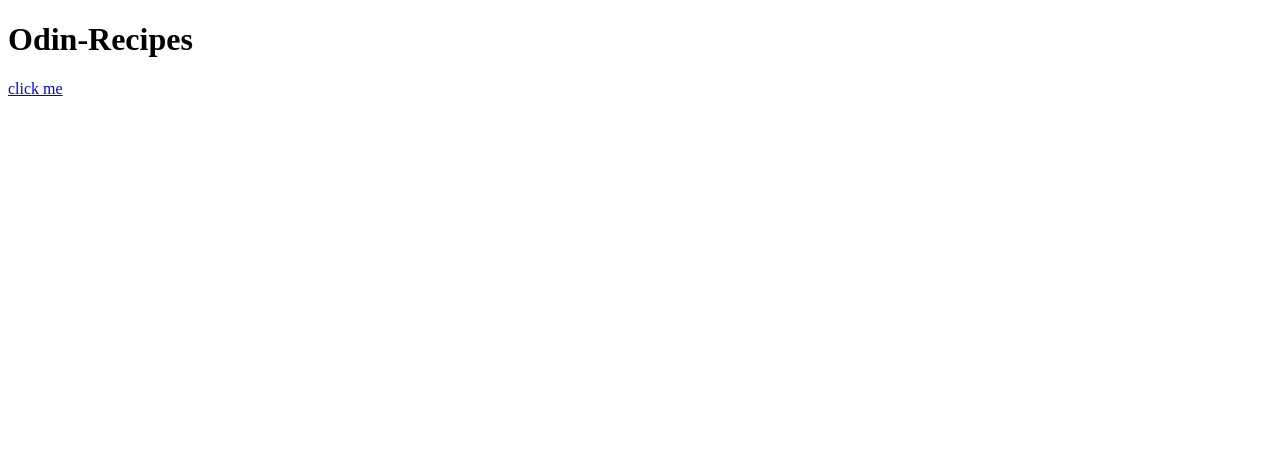
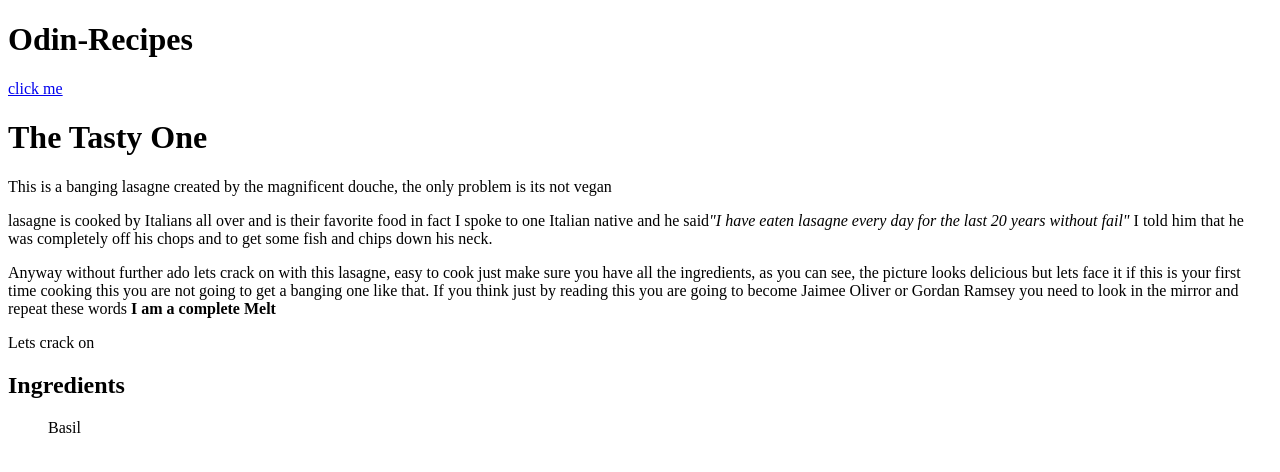
Before and after one commit to Vexu5/odin-recipes, a plain HTML site: page index.html in a window 1280 px wide. Drawn offline with Linux system fonts and the light colour scheme.

Commit message:
index.html

```diff
--- a/index.html
+++ b/index.html
@@ -9,6 +9,23 @@
 <body>
     <h1>Odin-Recipes</h1>
 
-        <a href="https://www.bbc.co.uk/food/recipes/express_lasagne_51375">click me</a>
+        <a href="https://ichef.bbci.co.uk/food/ic/food_16x9_1600/recipes/express_lasagne_51375_16x9.jpg">click me</a>
+
+        <h1>The Tasty One</h1>
+
+            <p>This is a banging lasagne created by the magnificent douche, the only problem is its not vegan</p>
+
+                <P>lasagne is cooked by Italians all over and is their favorite food in fact I spoke to one Italian native and he said<em>"I have eaten lasagne every day for the last 20 years without fail"</em> I told him that he was completely off his chops and to get some fish and chips down his neck.</P>
+
+                    <p>Anyway without further ado lets crack on with this lasagne, easy to cook just make sure you have all the ingredients, as you can see, the picture looks delicious but lets face it if this is your first time cooking this you are not going to get a banging one like that. If you think just by reading this you are going to become Jaimee Oliver or Gordan Ramsey you need to look in the mirror and repeat these words <strong>I am a complete Melt</strong></p>
+
+                    <p>Lets crack on</p>
+
+                    <h2>Ingredients</h2>
+
+                    <ul>
+                        <ls>Basil</ls>
+
+                    </ul>
 </body>
 </html>
```
